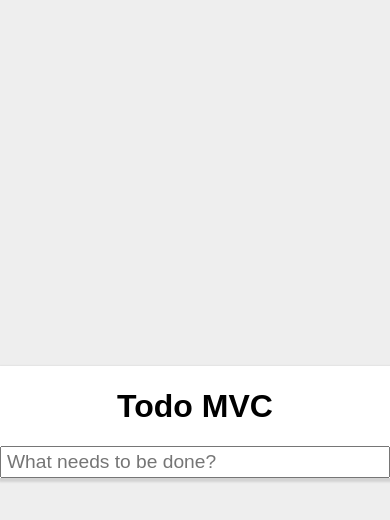
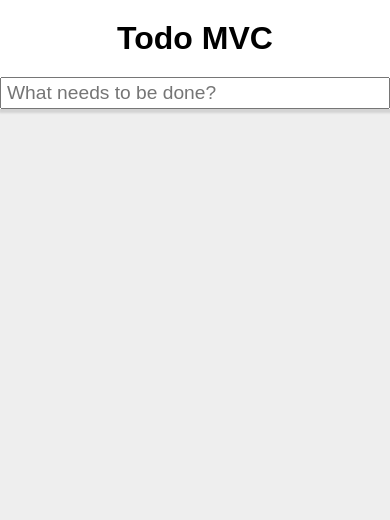
Before and after one commit to northwestbased/react-todo, a React app: page / in a window 390 px wide. Shown: the top 520 px of the page. Built offline with nearby package versions, Linux system fonts and the light colour scheme.

Commit message:
mobile css changes

```diff
--- a/src/App.scss
+++ b/src/App.scss
@@ -10,11 +10,21 @@ body {
 
 }
 #root {
-	display: flex;
-    align-items: center;
-    justify-content: center;
 	min-height:100%;
 	height:100%;
+
+	@media (min-width:501px) {
+		display: flex;
+		align-items: center;
+		justify-content: center;
+
+	}
+
+	@media (max-width:500px) {
+
+
+	}
+
 }
 .App {
 	background:white;
@@ -23,10 +33,11 @@ body {
 	margin:auto;
 	box-shadow: 1px 2px 2px 2px rgba(100, 100, 100, .2);
 
-
 	header {
 		h1 {
 			text-align:center;
+			margin:0px auto;
+			padding:20px 0px;
 		}
 		input {
 			box-sizing:border-box;
```
